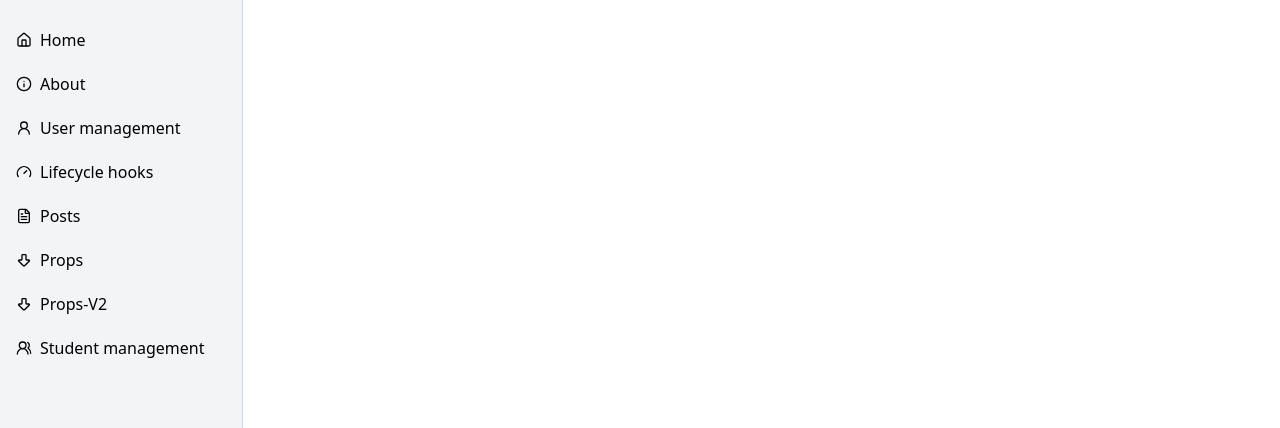
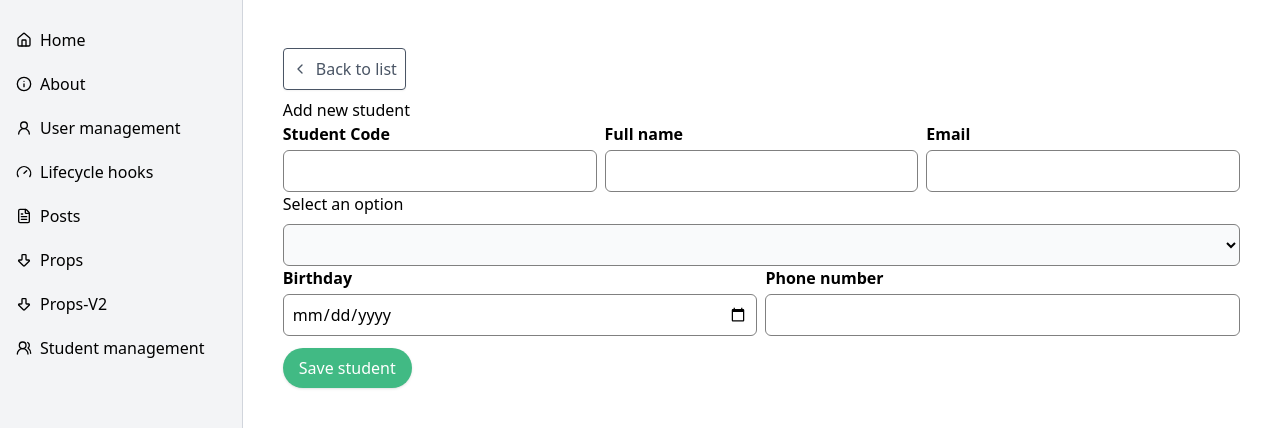
Before and after one commit to phh235/VitaminCode03-Vue, a Vue app: page /student-management/create in a window 1280 px wide. Shown: the top 428 px of the page. Built offline with nearby package versions, Linux system fonts and the light colour scheme.

Commit message:
call api create post delete

```diff
--- a/src/api/students.js
+++ b/src/api/students.js
@@ -15,6 +15,11 @@ export const saveStudent = async (student) => {
   return response
 }
 
+export const updateStudent = async (id, student) => {
+  const response = await apiService.put(`students?id=${id}`, student)
+  return response
+}
+
 export const deleteStudent = async (studentId) => {
   const response = await apiService.delete(`students?id=${studentId}`)
   return response
--- a/src/components/BaseInput.vue
+++ b/src/components/BaseInput.vue
@@ -6,7 +6,7 @@
       :value="modelValue"
       :placeholder="placeholder"
       @input="$emit('update:modelValue', $event.target.value)"
-      class="border border-sky-400 rounded-md p-2"
+      class="border border-[#808080] rounded-md p-2 outline-none"
     />
   </div>
 </template>
--- a/src/router/index.js
+++ b/src/router/index.js
@@ -124,7 +124,7 @@ const router = createRouter({
       },
     },
     {
-      path: "/students",
+      path: "/student-management",
       name: "Student management",
       component: StudentManagement,
       meta: {
@@ -133,8 +133,17 @@ const router = createRouter({
       },
     },
     {
-      path: "/student-detail/:id",
-      name: "Student detail",
+      path: "/student-management/detail/:studentCode",
+      name: "Student management detail",
+      component: StudentDetail,
+      meta: {
+        icon: ArrowBigDown,
+        isShow: false,
+      },
+    },
+    {
+      path: "/student-management/create",
+      name: "Student create",
       component: StudentDetail,
       meta: {
         icon: ArrowBigDown,
--- a/src/stores/studentStore.js
+++ b/src/stores/studentStore.js
@@ -5,6 +5,7 @@ import {
   getAllStudents,
   getStudentByStudentCode,
   saveStudent,
+  updateStudent,
 } from "../api/students"
 
 export const useStudentStore = defineStore("student", () => {
@@ -21,8 +22,13 @@ export const useStudentStore = defineStore("student", () => {
     student.value = response.data
   }
 
-  const createNewStudent = async (student) => {
+  const saveStudentInfo = async (student) => {
     const response = await saveStudent(student)
+    return response
+  }
+
+  const updateStudentInfo = async (id, student) => {
+    const response = await updateStudent(id, student)
     return response
   }
 
@@ -31,5 +37,13 @@ export const useStudentStore = defineStore("student", () => {
     return response
   }
 
-  return { students, student, getStudents, getStudentInfo, createNewStudent, deleteStudentById }
+  return {
+    students,
+    student,
+    getStudents,
+    getStudentInfo,
+    saveStudentInfo,
+    updateStudentInfo,
+    deleteStudentById,
+  }
 })
--- a/src/views/students/StudentDetail.vue
+++ b/src/views/students/StudentDetail.vue
@@ -1,5 +1,117 @@
 <template>
-
+  <div class="py-2">
+    <button
+      class="p-2 rounded shadow-xs flex items-center gap-2 text-gray-600 cursor-pointer border border-gray-600 hover:bg-gray-600/10 hover:border-gray-600"
+      @click="handleBack"
+    >
+      <ChevronLeft class="size-4" /> Back to list
+    </button>
+  </div>
+  <h1>{{ route.params.studentCode ? "Edit student" : "Add new student" }}</h1>
+  <div class="flex gap-2 w-full">
+    <BaseInput v-model="studentStore.student.studentCode" label="Student Code" class="flex-1" />
+    <BaseInput v-model="studentStore.student.fullName" label="Full name" class="flex-1" />
+    <BaseInput v-model="studentStore.student.email" label="Email" class="flex-1" />
+  </div>
+  <label for="countries" class="block mb-2 font-medium">Select an option</label>
+  <select
+    id="countries"
+    class="bg-gray-50 border border-[#808080] rounded-md block w-full p-2"
+    v-model="studentStore.student.gender"
+  >
+    <option selected>Choose a gender</option>
+    <option v-for="g in gender" :value="g.value">{{ g.label }}</option>
+  </select>
+  <div class="flex gap-2 w-full">
+    <BaseInput
+      type="date"
+      v-model="studentStore.student.dateOfBirth"
+      label="Birthday"
+      class="flex-1"
+    />
+    <BaseInput v-model="studentStore.student.phoneNumber" label="Phone number" class="flex-1" />
+  </div>
+  <button
+    v-if="!route.params.studentCode"
+    class="px-4 py-2 rounded-full bg-[#41ba84] text-white cursor-pointer hover:bg-[#41ba84]/80 duration-200 shadow-sm mt-3"
+    @click="handleSaveStudent"
+  >
+    Save student
+  </button>
+  <button
+    v-else
+    class="px-4 py-2 rounded-full bg-[#41ba84] text-white cursor-pointer hover:bg-[#41ba84]/80 duration-200 shadow-sm mt-3"
+    @click="handleUpdateStudent"
+  >
+    Update student
+  </button>
 </template>
 
-<script setup></script>
+<script setup>
+import { useRoute, useRouter } from "vue-router"
+import { useStudentStore } from "../../stores/studentStore"
+import { onMounted, computed, onUnmounted } from "vue"
+import { ChevronLeft } from "lucide-vue-next"
+import BaseInput from "../../components/BaseInput.vue"
+import dayjs from "dayjs"
+
+const studentStore = useStudentStore()
+const route = useRoute()
+const router = useRouter()
+const studentCode = route.params.studentCode
+const gender = [
+  {
+    label: "Male",
+    value: true,
+  },
+  {
+    label: "Female",
+    value: false,
+  },
+]
+
+const handleBack = () => {
+  router.push("/student-management")
+}
+
+const handleSaveStudent = async () => {
+  const payload = {
+    ...studentStore.student,
+    dateOfBirth: dayjs(studentStore.student.dateOfBirth).format("YYYY-MM-DD"),
+  }
+  try {
+    const res = await studentStore.saveStudentInfo(payload)
+    if (res) {
+      alert("Create new student successfully")
+      handleBack()
+    }
+  } catch (error) {
+    console.log(error)
+  }
+}
+
+const handleUpdateStudent = async () => {
+  const payload = {
+    ...studentStore.student,
+    dateOfBirth: studentStore.student.dateOfBirth,
+  }
+  try {
+    const res = await studentStore.updateStudentInfo(studentStore.student.id, payload)
+    if (res) {
+      alert("Update student successfully")
+      handleBack()
+    }
+  } catch (error) {
+    console.log(error)
+  }
+}
+onMounted(() => {
+  if (studentCode) {
+    studentStore.getStudentInfo(studentCode)
+  }
+})
+
+onUnmounted(() => {
+  studentStore.student = {}
+})
+</script>
--- a/src/views/students/StudentManagement.vue
+++ b/src/views/students/StudentManagement.vue
@@ -1,4 +1,12 @@
 <template>
+  <div class="py-2">
+    <button
+      class="p-2 rounded shadow-xs flex items-center gap-2 text-green-600 cursor-pointer border border-green-600 hover:bg-green-600/10 hover:border-green-600"
+      @click="router.push('/student-management/create')"
+    >
+      <PlusIcon class="size-4" /> Add new
+    </button>
+  </div>
   <div class="relative overflow-x-auto shadow-md sm:rounded-lg">
     <table class="w-full text-sm text-left rtl:text-right text-gray-500">
       <thead class="text-xs text-gray-700 uppercase bg-gray-50">
@@ -23,14 +31,16 @@
           <td class="px-4 py-2">{{ student.gender ? "Nam" : "Nữ" }}</td>
           <td class="px-4 py-2 flex items-center gap-2">
             <button
-              class="p-2 rounded shadow-sm text-blue-500 cursor-pointer border border-gray-300 hover:bg-blue-500/10 hover:border-blue-500"
+              class="p-2 rounded shadow-xs text-blue-500 cursor-pointer border border-blue-500 hover:bg-blue-500/10 hover:border-blue-500"
+              @click="router.push(`/student-management/detail/${student.studentCode}`)"
             >
-              <SquarePen class="size-5" />
+              <SquarePen class="size-4" />
             </button>
             <button
-              class="p-2 rounded shadow-sm text-red-500 cursor-pointer border border-gray-300 hover:bg-red-500/10 hover:border-red-500"
+              class="p-2 rounded shadow-xs text-red-500 cursor-pointer border border-red-500 hover:bg-red-500/10 hover:border-red-500"
+              @click="handleDeleteStudent(student.id)"
             >
-              <Trash class="size-5" />
+              <Trash class="size-4" />
             </button>
           </td>
         </tr>
@@ -46,6 +56,7 @@ import { onMounted } from "vue"
 import { Trash } from "lucide-vue-next"
 import { SquarePen } from "lucide-vue-next"
 import { useRouter } from "vue-router"
+import { PlusIcon } from "lucide-vue-next"
 
 const studentStore = useStudentStore()
 const router = useRouter()
@@ -53,4 +64,16 @@ const router = useRouter()
 onMounted(() => {
   studentStore.getStudents()
 })
+
+const handleDeleteStudent = async (id) => {
+  try {
+    const res = await studentStore.deleteStudentById(id)
+    if (res) {
+      studentStore.students = studentStore.students.filter((s) => s.id !== id)
+      alert("Delete student successfully")
+    }
+  } catch (error) {
+    console.log(error)
+  }
+}
 </script>
```
